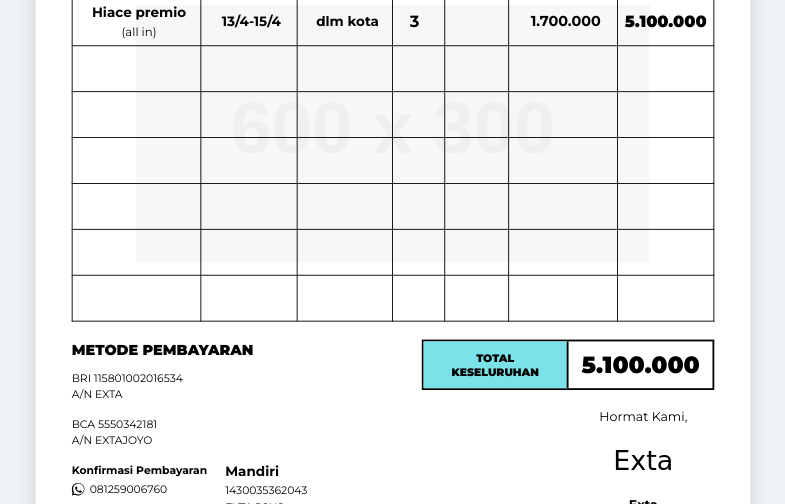
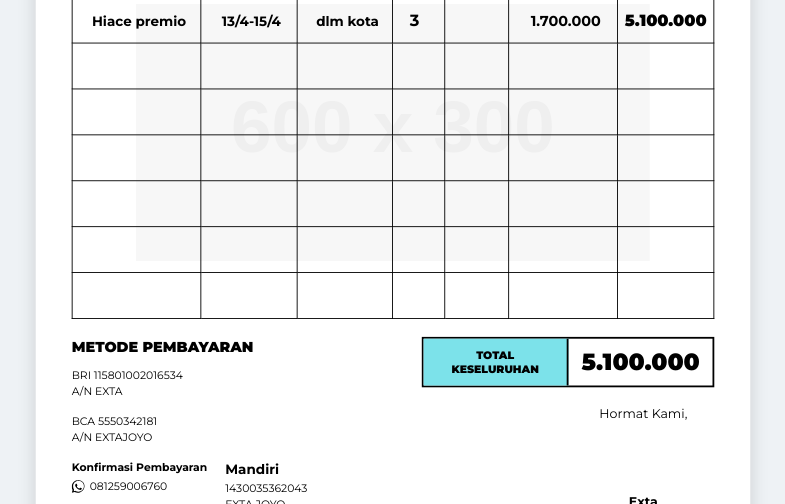
Before and after one commit to galleryvibi/data, a plain HTML site: page index.html in a window 1280 px wide. Shown: the part 296-800 px from the top of the page, without its empty margins (247-1032 px from the left). Drawn offline with Linux system fonts and the light colour scheme; placeholder pictures from the web are drawn by us.

Commit message:
Remove input field and update signature section

```diff
--- a/index.html
+++ b/index.html
@@ -313,7 +313,6 @@
             <tr>
               <td>
                 <input value="Hiace premio" style="font-weight: 700;">
-                <input value="(all in)" style="font-weight: 400; font-size: 13px;">
               </td>
               <td><input value="13/4-15/4"></td>
               <td><input value="dlm kota"></td>
@@ -369,7 +368,7 @@
 
           <div class="signature">
             Hormat Kami,<br>
-            <div class="signature-img">Exta</div>
+            <div class="signature-img"></div>
             <strong>Exta</strong>
           </div>
         </div>
```
